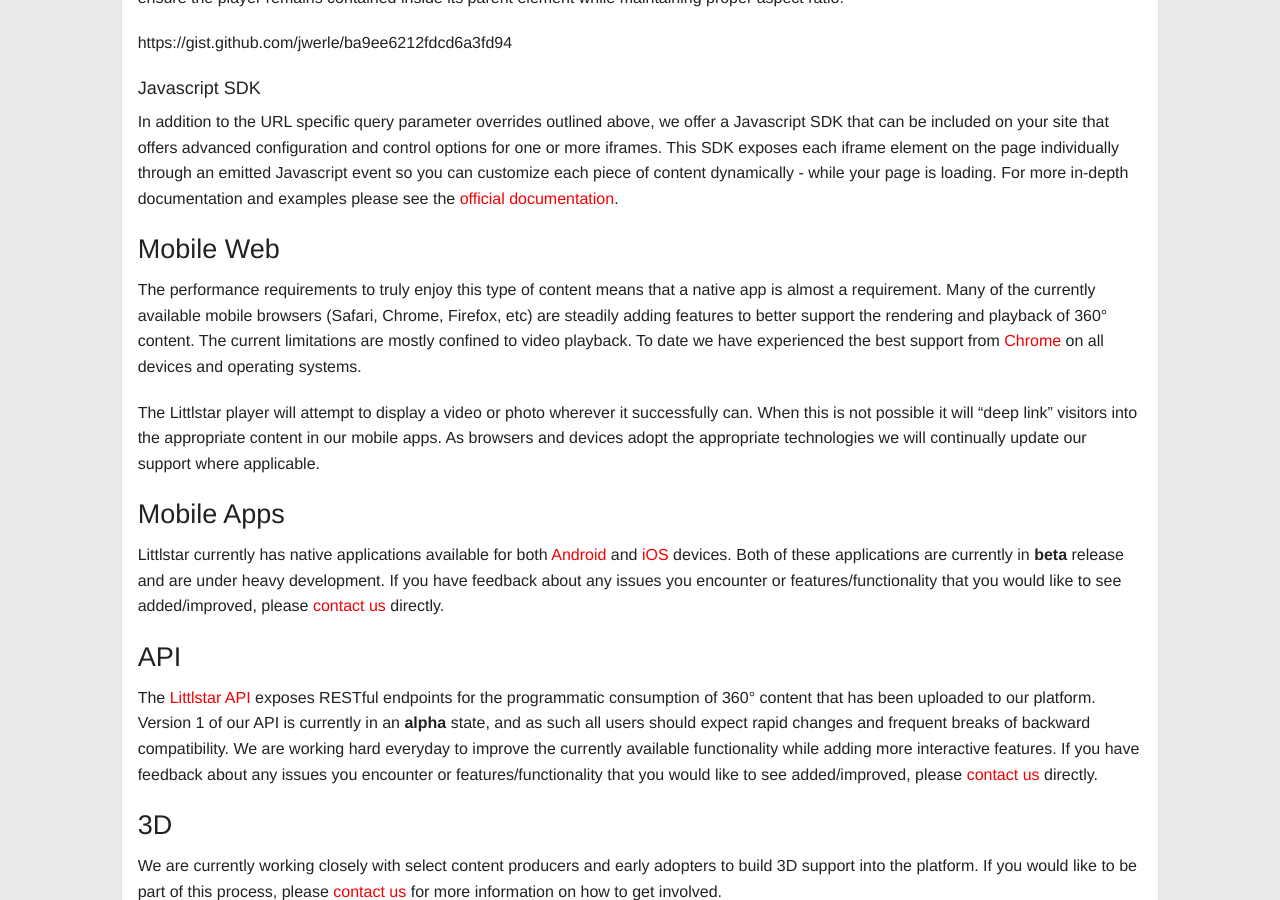
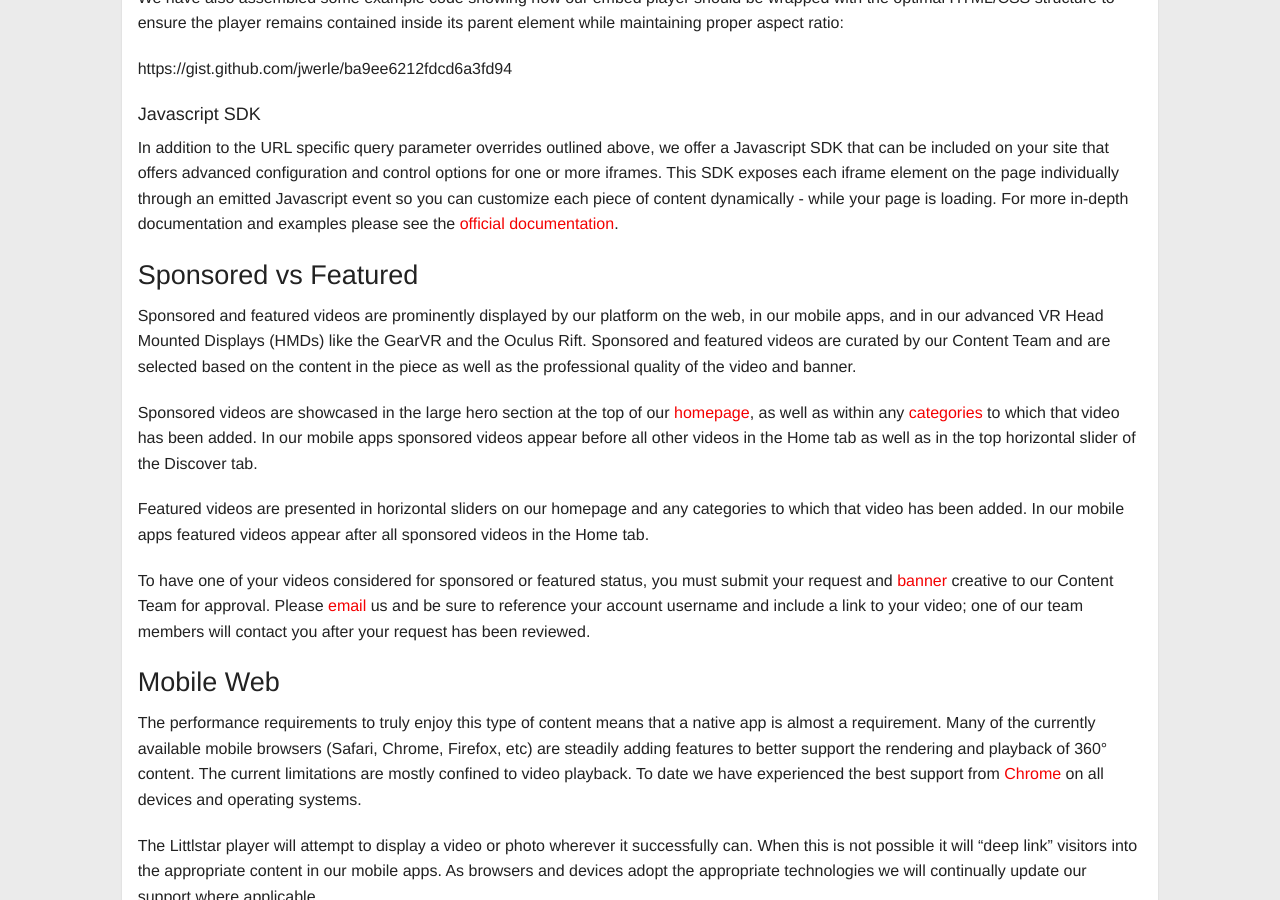
Before and after one commit to littlstar/littlstar.github.io, a Jekyll site: the page built from content-guide.md, in a window 1280 px wide and 900 px high, scrolled down 4083 px. Built offline with Jekyll 4.4.1, drawn with Linux system fonts in a browser that asks for light colours; nearby versions of some CDN libraries; comment, search, counter and statistics services are not loaded; some of the changed text lies outside the part shown.

Commit message:
added section about sponsored and featured to content guide

```diff
--- a/content-guide.md
+++ b/content-guide.md
@@ -20,10 +20,11 @@ The Littlstar platform has been designed from the ground up to fully support bot
 3. <a href="#embedding">Embedding</a>
 - <a href="#sharing">Sharing</a>
 - <a href="#customization">Customization</a>
-4. <a href="#mobile-web">Mobile Web</a>
-5. <a href="#mobile-apps">Mobile Apps</a>
-6. <a href="#api">API</a>
-7. <a href="#3d">3D</a>
+4. <a href="#sponsored-vs-featured">Sponsored vs Featured</a>
+5. <a href="#mobile-web">Mobile Web</a>
+6. <a href="#mobile-apps">Mobile Apps</a>
+7. <a href="#api">API</a>
+8. <a href="#3d">3D</a>
 
 ### Uploads
 
@@ -79,7 +80,7 @@ Also known as "holdframes," the Littlstar platform will create a "poster image"
 
 ##### Banners
 
-Banners are an important component of the Littlstar interface, and expression of your content's identity. A banner is a great way to properly brand and promote your video on our platform. Banners are **suggested** if you would like your video to be **featured** and **required** if you would like your video to be **sponsored**. Littlstar banner sizes are 1920x1080px and must be submitted as a .jpg or .png under 1MB to be approved. Please [email](mailto:content@littlstar.com?subject=VIdeo%20Banner%20Request) us your banner and be sure to reference your account username and include a link to your video; one of our team members will notify you when the banner has been approved and applied. Please download our [banner guideline](http://media.littlstar.com/littlstar-banner-guideline.pdf) and formatted PSD [template](http://media.littlstar.com/littlstar-banner-template.psd) to help create the best banner for your video.
+Banners are an important component of the Littlstar interface, and expression of your content's identity. A banner is a great way to properly brand and promote your video on our platform. Banners are **suggested** if you would like your video to be [featured](#sponsored-vs-featured) and **required** if you would like your video to be [sponsored](#sponsored-vs-featured). Littlstar banner sizes are 1920x1080px and must be submitted as a .jpg or .png under 1MB to be approved. Please [email](mailto:content@littlstar.com?subject=Video%20Banner%20Request) us your banner and be sure to reference your account username and include a link to your video; one of our team members will notify you when the banner has been approved and applied. Please download our [banner guideline](http://media.littlstar.com/littlstar-banner-guideline.pdf) and formatted PSD [template](http://media.littlstar.com/littlstar-banner-template.psd) to help create the best banner for your video.
 
 *Please note: We are working on an automated system that will allow you to apply and replace a banner whenever you wish.*
 
@@ -118,6 +119,16 @@ https://gist.github.com/jwerle/ba9ee6212fdcd6a3fd94
 
 In addition to the URL specific query parameter overrides outlined above, we offer a Javascript SDK that can be included on your site that offers advanced configuration and control options for one or more iframes. This SDK exposes each iframe element on the page individually through an emitted Javascript event so you can customize each piece of content dynamically - while your page is loading. For more in-depth documentation and examples please see the [official documentation](http://developer.littlstar.com/lsplayer-iframe-sdk/doc/).
 
+### Sponsored vs Featured
+
+Sponsored and featured videos are prominently displayed by our platform on the web, in our mobile apps, and in our advanced VR Head Mounted Displays (HMDs) like the GearVR and the Oculus Rift. Sponsored and featured videos are curated by our Content Team and are selected based on the content in the piece as well as the professional quality of the video and banner.
+
+Sponsored videos are showcased in the large hero section at the top of our [homepage](http://littlstar.com), as well as within any [categories](http://littlstar.com/categories) to which that video has been added. In our mobile apps sponsored videos appear before all other videos in the Home tab as well as in the top horizontal slider of the Discover tab.
+
+Featured videos are presented in horizontal sliders on our homepage and any categories to which that video has been added. In our mobile apps featured videos appear after all sponsored videos in the Home tab.
+
+To have one of your videos considered for sponsored or featured status, you must submit your request and [banner](#banners) creative to our Content Team for approval. Please [email](mailto:content@littlstar.com?subject=Video%20Sponsor%20Feature%20Request) us and be sure to reference your account username and include a link to your video; one of our team members will contact you after your request has been reviewed.
+
 ### Mobile Web
 
 The performance requirements to truly enjoy this type of content means that a native app is almost a requirement. Many of the currently available mobile browsers (Safari, Chrome, Firefox, etc) are steadily adding features to better support the rendering and playback of 360&deg; content. The current limitations are mostly confined to video playback. To date we have experienced the best support from [Chrome](https://www.google.com/chrome/browser/desktop/index.html) on all devices and operating systems.
@@ -134,7 +145,7 @@ The [Littlstar API](http://developer.littlstar.com/docs) exposes RESTful endpoin
 
 <h3 id="3d">3D</h3>
 
-We are currently working closely with select content producers and early adopters to build 3D support into the platform. If you would like to be part of this process, please [contact us](mailto:support@littlstar.com?subject=3D%20Beta%20Testing) for more information on how to get involved.
+We are currently working closely with select content producers and early adopters to build 3D support into the platform. If you would like to be part of this process, please [contact us](mailto:content@littlstar.com?subject=3D%20Beta%20Testing) for more information on how to get involved.
 
 [Android]: http://lstar.co/android "Littlstar Android App"
 [iOS]: http://lstar.co/ios "Littlstar iOS App"
```
